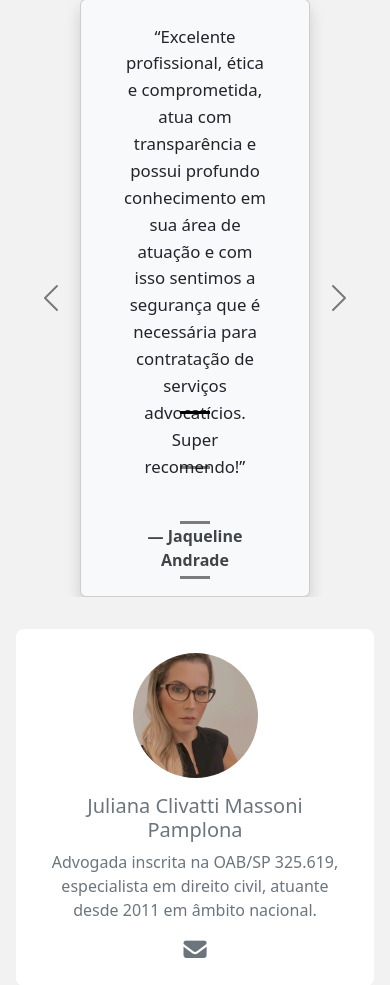
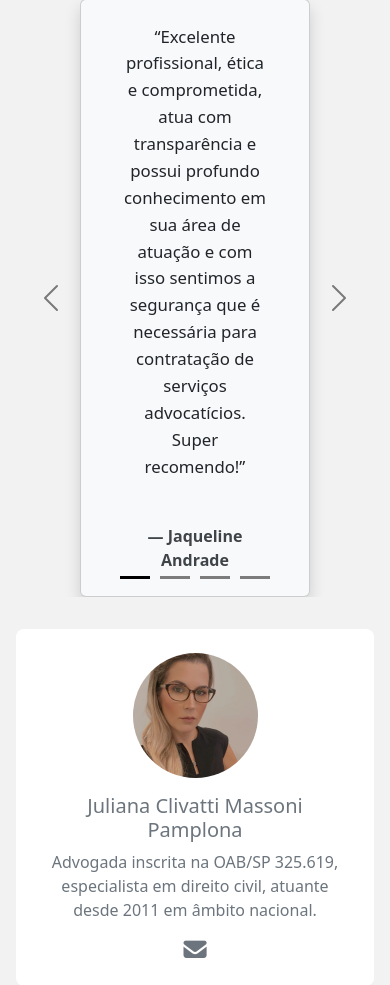
Before and after one commit to victorclivatti/Clivatti_Advogados_Blog, a Django app: page / in a window 390 px wide. Shown: the part 4118-5103 px from the top of the page. Run offline with Django 5.2, Linux system fonts and the light colour scheme; data that the repository does not hold is empty; some libraries are stand-ins or nearby versions.

Commit message:
small css fixes

```diff
--- a/landing/static/landing/css/home.css
+++ b/landing/static/landing/css/home.css
@@ -251,5 +251,12 @@
                 width: 100% !important;
             }
         }
+
+        div.carousel-indicators{
+            flex-direction: row !important;
+            gap: 0.25rem !important;
+        }
     }
+
+
 }
```
